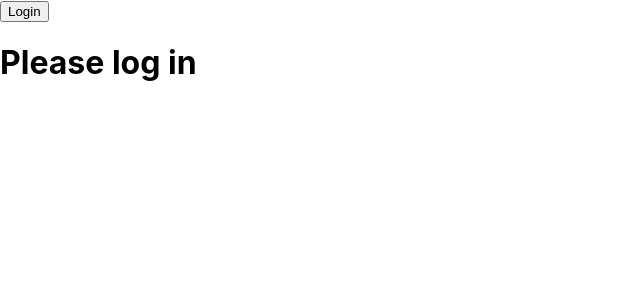
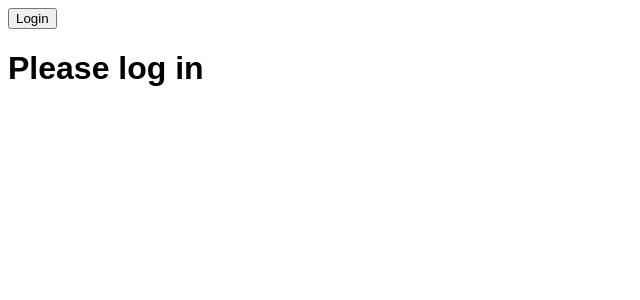
Before and after one commit to Barbaris2/-sandbox-ReactJS, a React (Create React App) app: page / in a window 1280 px wide. Shown: the top 300 px of the page, without its empty margins (0-640 px from the left). Built offline with nearby package versions, Linux system fonts and the light colour scheme.

Commit message:
change index.css

```diff
--- a/src/index.css
+++ b/src/index.css
@@ -1,17 +1,7 @@
-body {
-  margin: 0;
-  font-family: -apple-system, BlinkMacSystemFont, 'Segoe UI', 'Roboto', 'Oxygen',
-    'Ubuntu', 'Cantarell', 'Fira Sans', 'Droid Sans', 'Helvetica Neue',
-    sans-serif;
-  -webkit-font-smoothing: antialiased;
-  -moz-osx-font-smoothing: grayscale;
-}
-
-code {
-  font-family: source-code-pro, Menlo, Monaco, Consolas, 'Courier New',
-    monospace;
-}
-
 * {
   box-sizing: border-box;
 }
+
+body {
+  font-family: sans-serif;
+}
```
